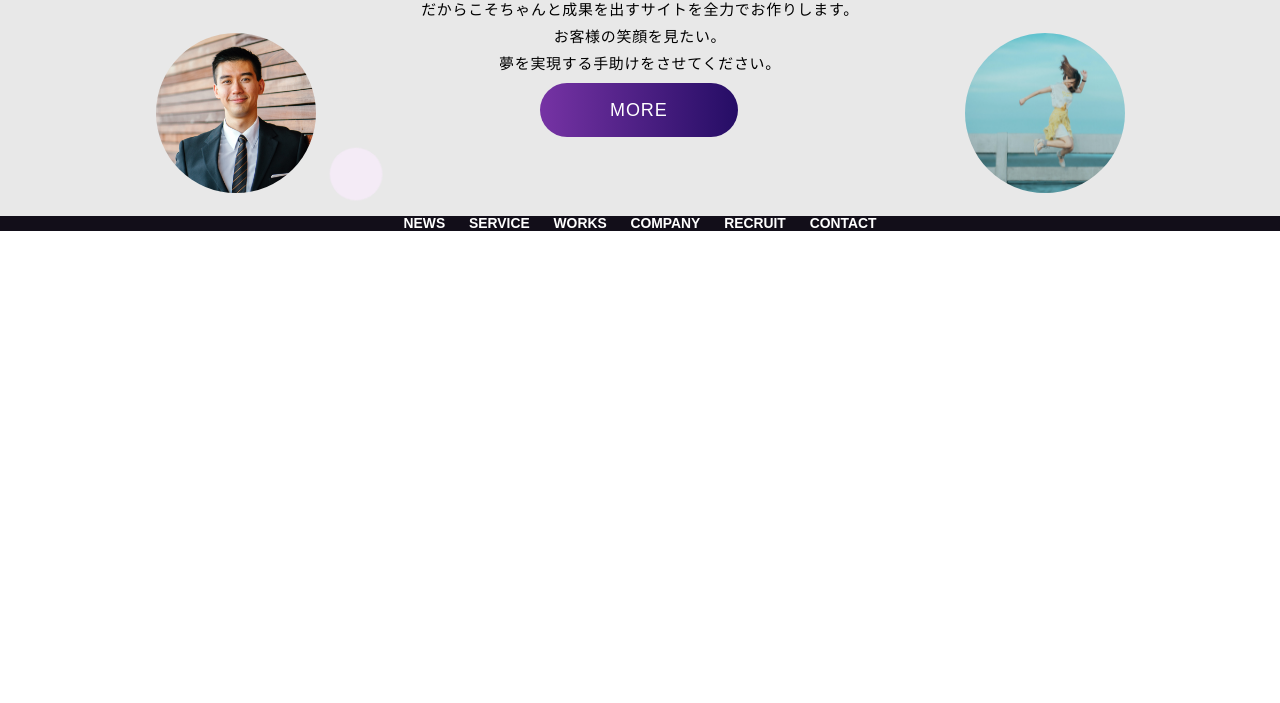
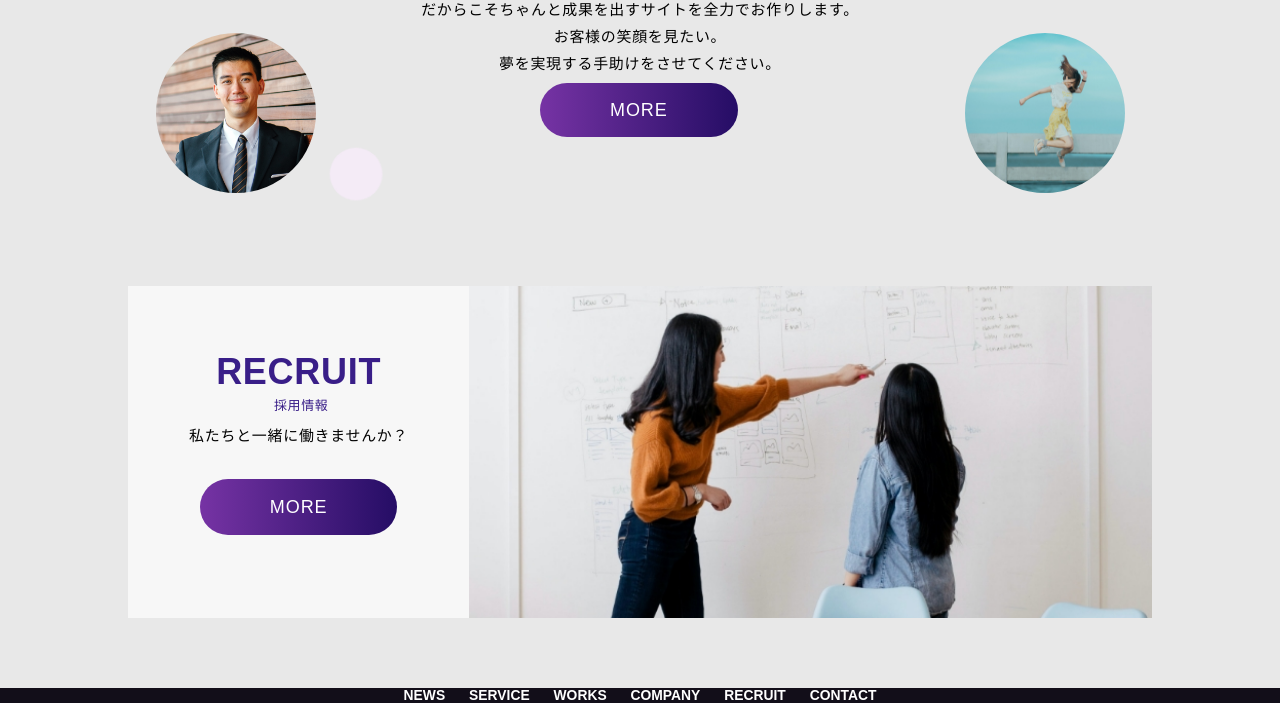
Before and after one commit to fuchsia-84/PON_DESIGN, a website: page index.html in a window 1280 px wide. Shown: the part 2023-2726 px from the top of the page. Before the commit the page ends 2312 px from the top, so only its background shows below. Drawn offline with Linux system fonts and the light colour scheme.

Commit message:
add recruit section for pc.

```diff
--- a/index.html
+++ b/index.html
@@ -100,6 +100,21 @@
                 </div>
             </div>
         </section>
+        <section class="recruit" id="recruit">
+            <div class="container">
+                <div class="wrapper">
+                    <div>
+                        <div class="c-title">
+                            <h1>RECRUIT</h1>
+                            <p>採用情報</p>
+                        </div>
+                        <p id="recruit-item">私たちと一緒に働きませんか？</p>
+                        <a class="c-button">MORE</a>
+                    </div>
+                    <img src="./img/you-x-ventures-X8H8vPcelPk-unsplash.jpg">
+                </div>
+            </div>
+        </section>
         <footer>
             <div class="container">
                 <ul class="c-nav">
--- a/scss/layout/_index.scss
+++ b/scss/layout/_index.scss
@@ -3,4 +3,5 @@
 @use "news";
 @use "service";
 @use "company";
+@use "recruit";
 @use "footer";
--- /dev/null
+++ b/scss/layout/_recruit.scss
@@ -0,0 +1,34 @@
+@use "../global" as g;
+
+.recruit {
+    background-color: var(--color-bg-section);
+    .container {
+        padding: 70px 0;
+    }
+    .wrapper {
+        display: grid;
+        width: 80%;
+        height: 332px;
+        margin: 0 auto;
+        grid-template-columns: 1fr 2fr;
+        div {
+            background-color: var(--color-bg-recruit);
+            text-align: center;
+            .c-title {
+                margin-top: 70px;
+            }
+            p#recruit-item {
+                font-family: var(--font-family-base);
+                font-size: 0.83rem;
+                line-height: 1.56rem;
+                letter-spacing: 0.05em;
+                margin-bottom: 48px;
+            }
+        }
+        img {
+            width: 100%;
+            height: 332px;
+            object-fit: cover;
+        }
+    }
+}
```
Also changed, not shown: css/style.css, css/style.min.css, img/you-x-ventures-X8H8vPcelPk-unsplash.jpg (added), 2 other files.
